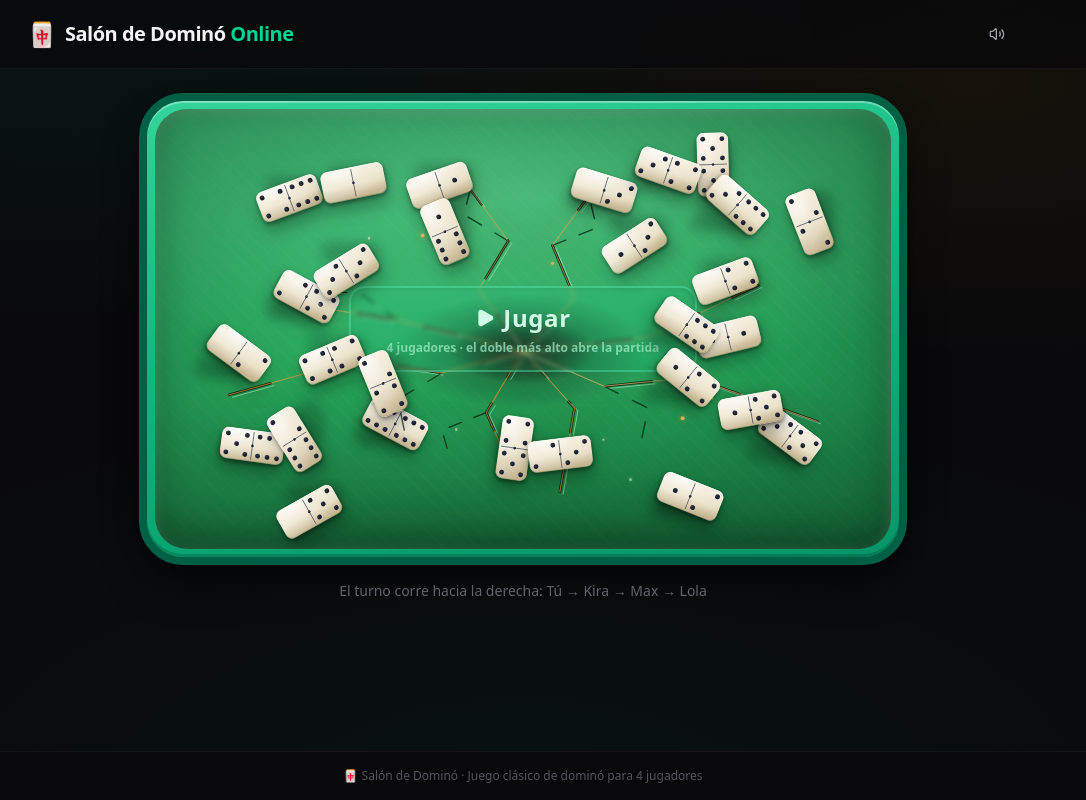
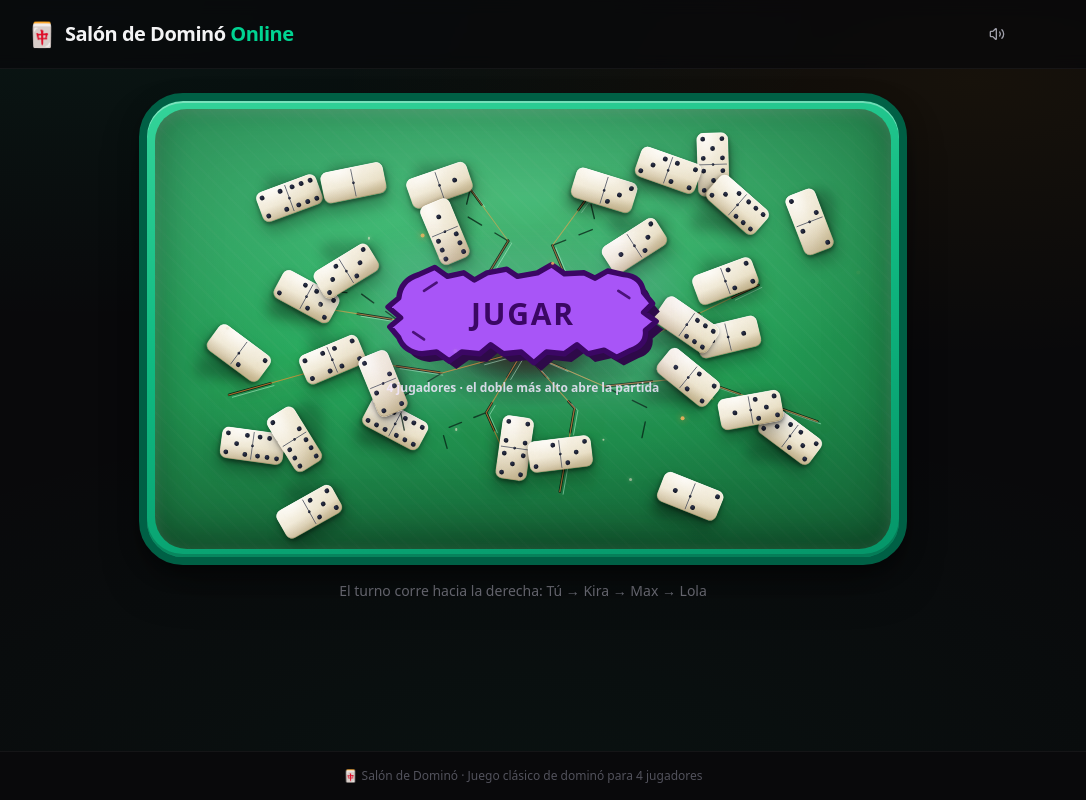
Before and after one commit to BbTly2003/mybrothar, a Next.js app: page / in a window 1280 px wide. Shown: the whole page, without its empty margins (117-1203 px from the left). Built offline with nearby package versions, Linux system fonts and the light colour scheme.

Commit message:
602a474a-9cd7-4154-9fae-2ba3bac3302e

```diff
--- a/src/app/page.tsx
+++ b/src/app/page.tsx
@@ -3,7 +3,7 @@
 import { useCallback, useEffect, useMemo, useReducer, useRef, useState, useSyncExternalStore } from 'react'
 import { motion } from 'framer-motion'
 import { toast } from 'sonner'
-import { LogOut, Play, Volume2, VolumeX } from 'lucide-react'
+import { LogOut, Volume2, VolumeX } from 'lucide-react'
 
 import { Button } from '@/components/ui/button'
 import {
@@ -30,6 +30,16 @@ import type { Side, Tile } from '@/lib/game/types'
 import { SEAT_NAMES } from '@/lib/game/types'
 import { getMutedSnapshot, playSfx, setSfxMuted, subscribeMuted } from '@/lib/sfx'
 import { cn } from '@/lib/utils'
+
+// ---------- Placa cómic del botón JUGAR (silueta dentada tipo peg tearing) ----------
+
+const BADGE_PATH =
+  'M 44 14 L 62 6 L 76 16 L 94 12 L 106 20 L 120 12 L 142 8 L 154 16 L 176 12 ' +
+  'L 192 3 L 206 13 L 228 12 L 240 18 L 254 10 L 272 14 Q 292 16 294 34 ' +
+  'L 304 46 L 294 56 L 308 66 L 296 76 Q 298 92 280 98 L 264 106 L 250 98 ' +
+  'L 232 102 L 220 92 L 206 102 L 186 100 L 172 112 L 158 100 L 138 102 ' +
+  'L 124 92 L 112 102 L 92 100 L 78 110 L 64 100 L 48 102 Q 28 100 22 84 ' +
+  'L 12 72 L 24 62 L 10 50 L 22 40 Q 24 20 44 14 Z'
 
 // ---------- Drag & drop de fichas hacia la mesa ----------
 
@@ -585,14 +595,46 @@ export default function DominoPage() {
                 <TableIntro>
                   <button
                     onClick={startGame}
-                    className="flex flex-col items-center gap-1.5 rounded-2xl border-2 border-emerald-300/40 bg-emerald-400/10 px-6 py-3.5 shadow-inner backdrop-blur-[2px] transition-all hover:border-emerald-300/70 hover:bg-emerald-400/20 active:scale-[0.98] sm:px-9"
+                    className="group flex flex-col items-center gap-1.5 rounded-2xl outline-none transition-transform duration-150 hover:-rotate-1 hover:scale-[1.04] focus-visible:ring-2 focus-visible:ring-purple-200 active:translate-y-[3px] active:scale-[0.99]"
                     aria-label="Jugar una partida de dominó"
                   >
-                    <span className="flex items-center gap-2 text-xl font-black tracking-wide text-emerald-100 sm:text-2xl">
-                      <Play className="h-5 w-5 fill-current sm:h-5 sm:w-5" aria-hidden />
-                      Jugar
+                    <span className="relative block">
+                      {/* placa estilo cómic: silueta dentada, sombra dura y borde grueso */}
+                      <svg viewBox="0 0 320 124" className="w-64 sm:w-72" aria-hidden>
+                        {/* sombra dura desplazada */}
+                        <path
+                          d={BADGE_PATH}
+                          transform="translate(8 9)"
+                          fill="#2e0a49"
+                        />
+                        {/* placa morada con contorno grueso */}
+                        <path
+                          d={BADGE_PATH}
+                          fill="#a855f7"
+                          stroke="#3b0764"
+                          strokeWidth="6"
+                          strokeLinejoin="round"
+                        />
+                        {/* muescas cómic dentro de la placa */}
+                        <g
+                          stroke="#3b0764"
+                          strokeWidth="3"
+                          strokeLinecap="round"
+                          opacity="0.85"
+                        >
+                          <path d="M50 32 l14 -9" />
+                          <path d="M266 32 l12 8" />
+                          <path d="M38 78 l12 8" />
+                        </g>
+                      </svg>
+                      <span
+                        aria-hidden
+                        className="absolute inset-x-0 top-0 bottom-[10px] flex items-center justify-center text-[26px] font-black uppercase tracking-[0.06em] text-[#3b0764] sm:text-[30px]"
+                      >
+                        Jugar
+                      </span>
                     </span>
-                    <span className="text-[11px] font-semibold text-emerald-200/70 sm:text-xs">
+                    <span className="text-[11px] font-semibold text-purple-100/85 sm:text-xs">
                       4 jugadores · el doble más alto abre la partida
                     </span>
                   </button>
--- a/src/components/domino/table-intro.tsx
+++ b/src/components/domino/table-intro.tsx
@@ -669,8 +669,8 @@ export function TableIntro({ children }: { children: ReactNode }) {
           />
         )}
 
-        {/* ---- contenido (botón) al final, con halo de brasas ---- */}
-        <div className="relative flex h-full w-full flex-col items-center justify-center gap-5 p-3">
+        {/* ---- contenido (botón) al final, con halo de brasas: sobre las fichas ---- */}
+        <div className="relative z-10 flex h-full w-full flex-col items-center justify-center gap-5 p-3">
           {phase === 'ready' && (
             <motion.div
               className="relative flex flex-col items-center gap-5"
@@ -681,7 +681,7 @@ export function TableIntro({ children }: { children: ReactNode }) {
               {/* halo pulsante de energía detrás del botón */}
               {!reduced && (
                 <motion.span
-                  className="pointer-events-none absolute -inset-3 rounded-[2.4rem] bg-emerald-300/20 blur-lg"
+                  className="pointer-events-none absolute -inset-3 rounded-[2.4rem] bg-purple-300/25 blur-lg"
                   aria-hidden
                   animate={{ opacity: [0.3, 0.65, 0.3], scale: [0.97, 1.03, 0.97] }}
                   transition={{ duration: 2.8, repeat: Infinity, ease: 'easeInOut' }}
@@ -690,7 +690,7 @@ export function TableIntro({ children }: { children: ReactNode }) {
               {/* chispa eléctrica de entrada */}
               {!reduced && (
                 <motion.span
-                  className="pointer-events-none absolute -inset-1.5 rounded-[2.1rem] border-2 border-emerald-100/80"
+                  className="pointer-events-none absolute -inset-1.5 rounded-[2.1rem] border-2 border-purple-100/80"
                   aria-hidden
                   initial={{ opacity: 0.95, scale: 1.18 }}
                   animate={{ opacity: 0, scale: 1 }}
```
Also changed, not shown: upload/play game.avif (added), 1 other file (tests, documents, lock files or other folders).
